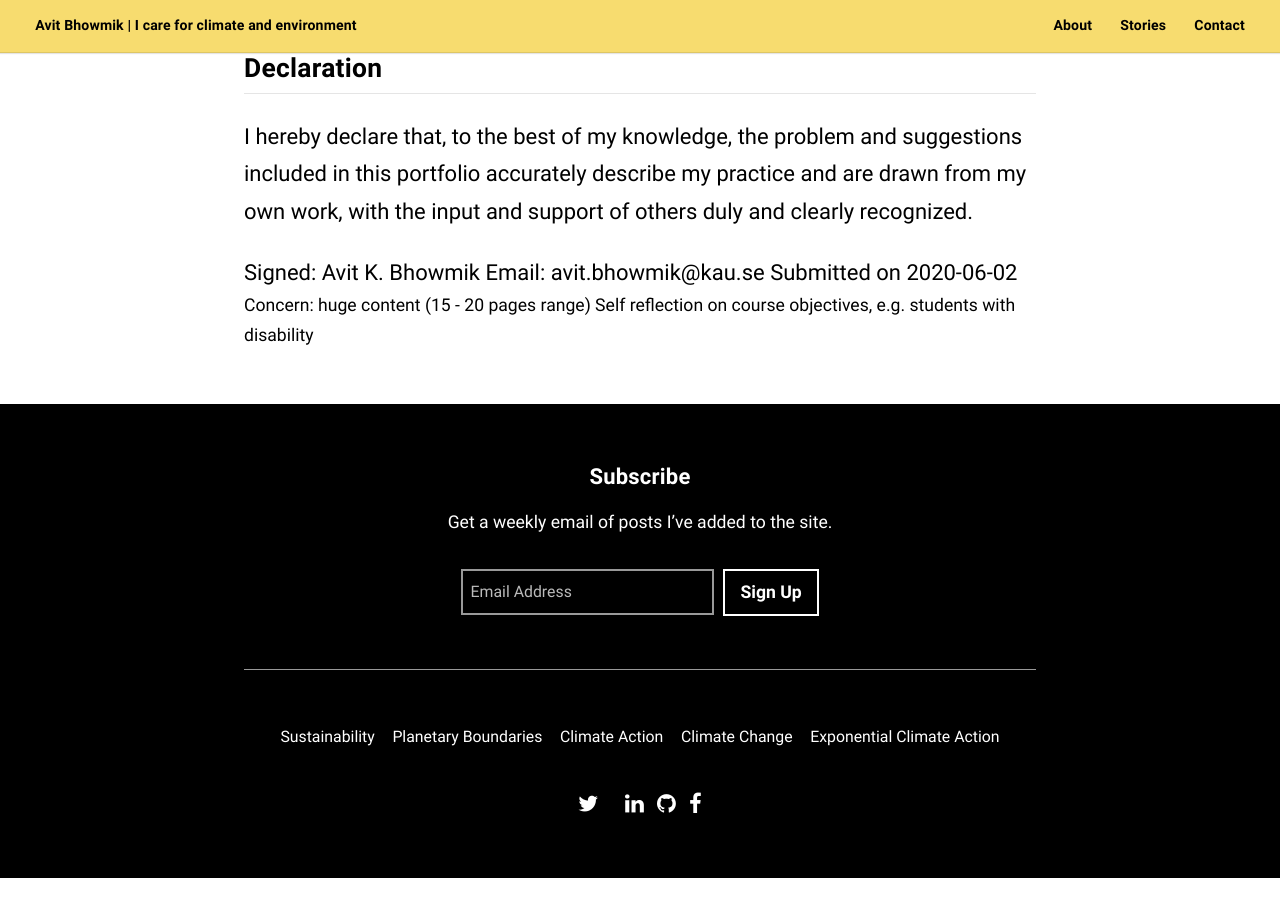
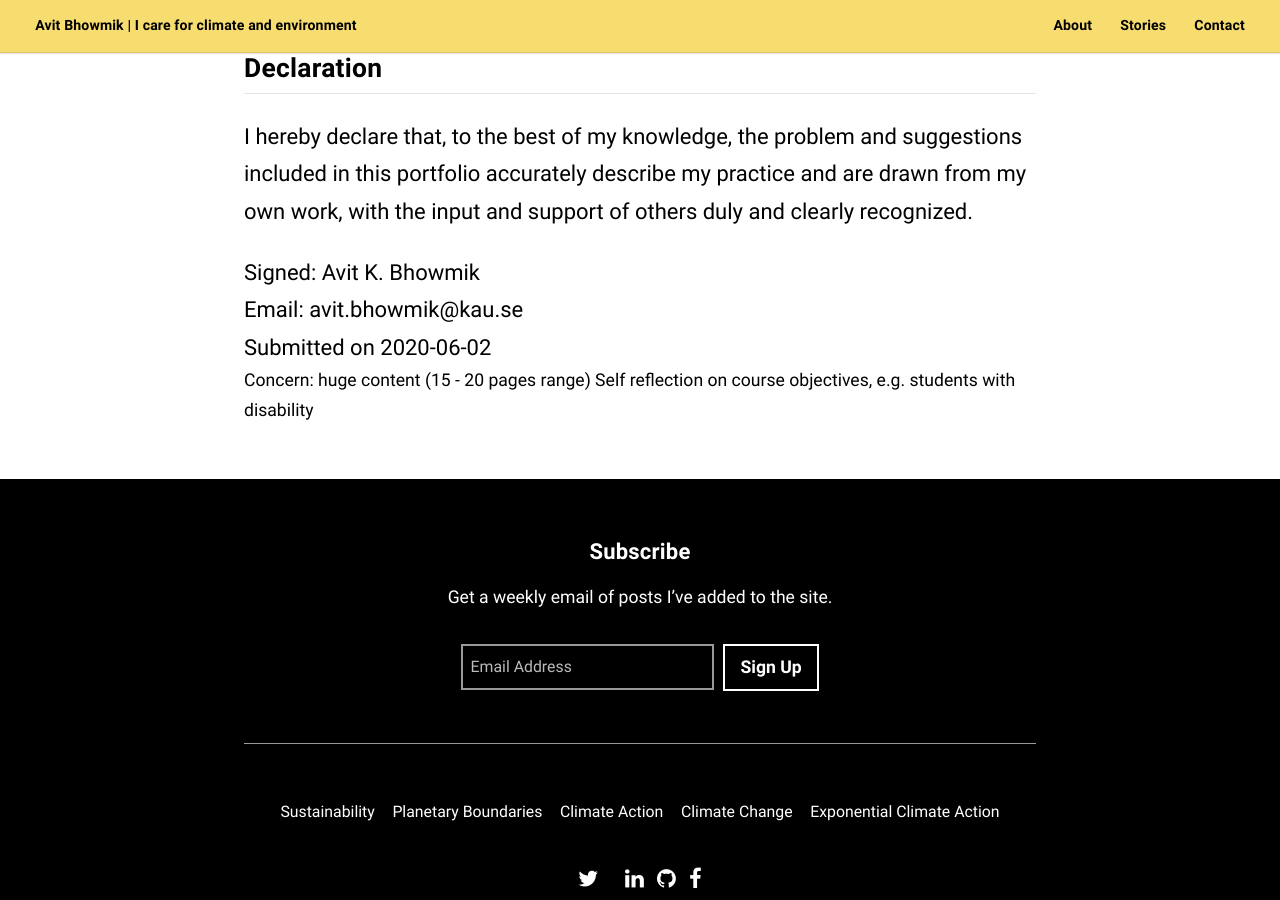
Before and after one commit to nurulmomen/avitbhowmik, a Jekyll site: the page built from teaching_portfolio/outline.html, in a window 1280 px wide and 900 px high, scrolled down 1648 px. Built offline with Jekyll 4.4.1, drawn with Linux system fonts in a browser that asks for light colours; some web fonts are replaced; before the commit the page ends 2526 px from its top, so only the background shows below that.

Commit message:
Update outline.html

```diff
--- a/teaching_portfolio/outline.html
+++ b/teaching_portfolio/outline.html
@@ -30,11 +30,9 @@
 
 </p>
 
-<p>
-Signed: Avit K. Bhowmik
-Email: avit.bhowmik@kau.se
-Submitted on 2020-06-02
-</p>
+<p style="margin : 0;"> Signed: Avit K. Bhowmik </p>
+<p style="margin : 0;"> Email: avit.bhowmik@kau.se </p>
+<p style="margin : 0;"> Submitted on 2020-06-02 </p>
 
 Concern: huge content (15 - 20 pages range)
          Self reflection on course objectives, e.g. students with disability
```
